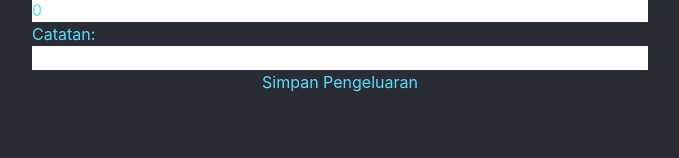
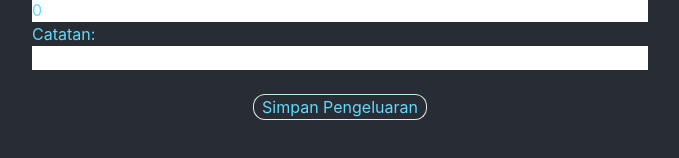
Before and after one commit to joelpanjaitan/samb-frontend, a React (Create React App) app: page /pengeluaran in a window 1280 px wide. Shown: the part 248-406 px from the top of the page, without its empty margins (300-979 px from the left). Built offline with nearby package versions, Linux system fonts and the light colour scheme; no server answers.

Commit message:
update for pengeluaran barang forms

```diff
--- a/src/pages/PengeluaranBarang.tsx
+++ b/src/pages/PengeluaranBarang.tsx
@@ -74,8 +74,14 @@ function PengeluaranBarang() {
           value={trxData.notes}
           onChange={handleChangeInput}
         />
-
-        <button type="submit">Simpan Pengeluaran</button>
+        <div className="justify-center flex">
+          <button
+            type="submit"
+            className="border border-t-green-200 w-fit m-6 px-2 rounded-xl"
+          >
+            Simpan Pengeluaran
+          </button>
+        </div>
       </form>
     </div>
   );
```
